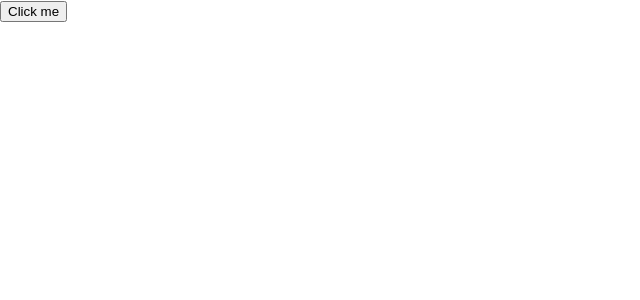
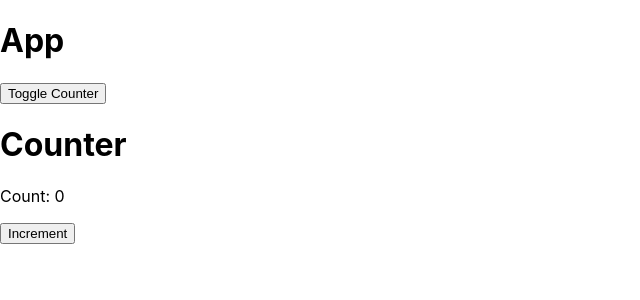
Before and after one commit to AbdullahKhan33/ReactTutorial, a React (Create React App) app: page / in a window 1280 px wide. Shown: the top 300 px of the page, without its empty margins (0-640 px from the left). Built offline with nearby package versions, Linux system fonts and the light colour scheme.

Commit message:
Updating Phase

```diff
--- a/src/App.js
+++ b/src/App.js
@@ -1,16 +1,27 @@
 import React from 'react';
-import Button from './Button';
+import Counter from './Counter';
 
-function App() {
-  const handleClick = () => {
-    console.log('Button clicked!');
-  };
+class App extends React.Component {
+  constructor(props) {
+    super(props);
+    this.state = {
+      showCounter: true
+    };
+  }
 
-  return (
-    <div>
-      <Button onClick={handleClick} label="Click me" />
-    </div>
-  );
+  toggleCounter() {
+    this.setState((prevState) => ({ showCounter: !prevState.showCounter }));
+  }
+
+  render() {
+    return (
+      <div>
+        <h1>App</h1>
+        <button onClick={() => this.toggleCounter()}>Toggle Counter</button>
+        {this.state.showCounter && <Counter />}
+      </div>
+    );
+  }
 }
 
 export default App;
--- /dev/null
+++ b/src/Counter.jsx
@@ -0,0 +1,35 @@
+import React from 'react';
+
+class Counter extends React.Component {
+  constructor(props) {
+    super(props);
+    this.state = {
+      count: 0
+    };
+  }
+
+  componentDidMount() {
+    console.log('Component did mount');
+  }
+
+  componentDidUpdate(prevProps, prevState) {
+    console.log('Component did update');
+  }
+
+  incrementCount() {
+    this.setState((prevState) => ({ count: prevState.count + 1 }));
+  }
+
+  render() {
+    console.log('Render called');
+    return (
+      <div>
+        <h1>Counter</h1>
+        <p>Count: {this.state.count}</p>
+        <button onClick={() => this.incrementCount()}>Increment</button>
+      </div>
+    );
+  }
+}
+
+export default Counter;
```
